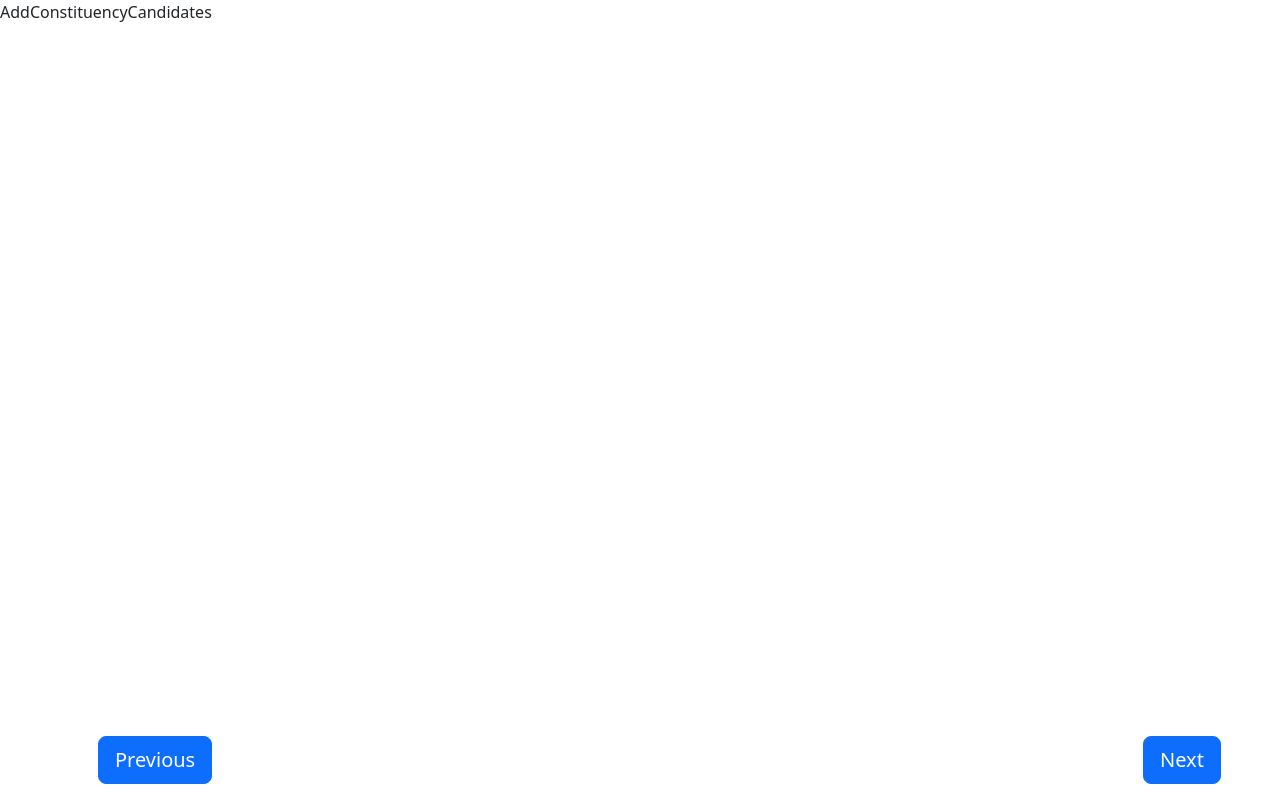
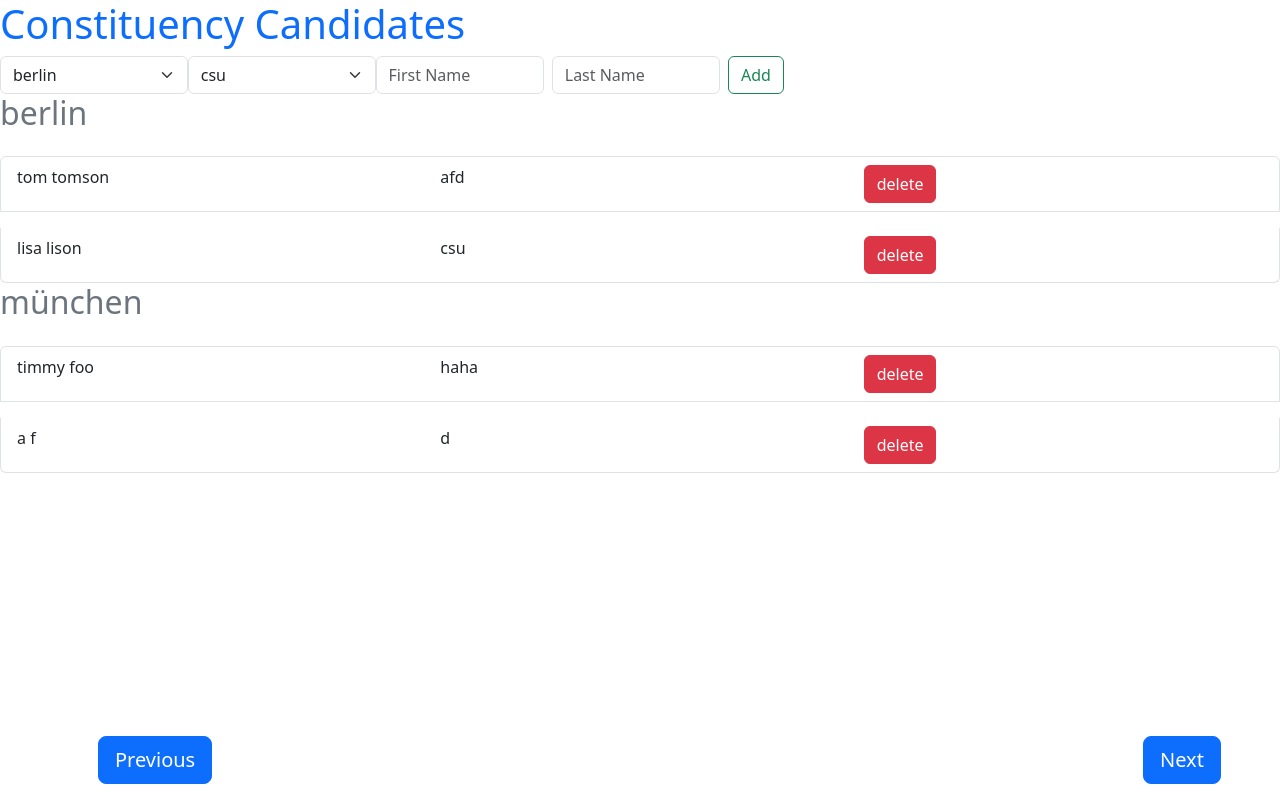
Before and after one commit to muhamedbaqir/Digital-Voting-System, a React (Create React App) app in the folder react-app/: page /admin/AddConstituencyCandidates in a window 1280 px wide. Built offline with nearby package versions, Linux system fonts and the light colour scheme.

Commit message:
deleted confirm election page and still working on addConstituencyCandidates

```diff
--- a/react-app/src/App.js
+++ b/react-app/src/App.js
@@ -14,7 +14,6 @@ import AddConstituencies from "./pages/StartElection/AddConstituencies";
 import AddConstituencyCandidates from "./pages/StartElection/AddConstituencyCandidates";
 import AddConstituencyParties from "./pages/StartElection/AddConstituencyParties";
 import AddFederalParties from "./pages/StartElection/AddFederalParties";
-import ConfirmElectionStart from "./pages/StartElection/ConfirmElectionStart";
 
 function App() {
   return (
@@ -45,10 +44,6 @@ function App() {
           path="/admin/AddFederalParties"
           element={<AddFederalParties />}
         />
-        <Route
-          path="/admin/ConfirmElectionStart"
-          element={<ConfirmElectionStart />}
-        />
       </Routes>
     </Router>
   );
--- a/react-app/src/pages/Home.js
+++ b/react-app/src/pages/Home.js
@@ -67,11 +67,10 @@ export default function Home() {
             </p>
             <p class="mb-3">
               The first vote (Erststimme) is used to choose a candidate from
-              your local constituency. Germany is divided into 299
-              constituencies, and you vote for the candidate you want to
-              represent your local area in the Bundestag (federal parliament).
-              The candidate with the most votes in each constituency wins a seat
-              in the Bundestag.
+              your local constituency. Germany is divided into constituencies,
+              and you vote for the candidate you want to represent your local
+              area in the Bundestag (federal parliament). The candidate with the
+              most votes in each constituency wins a seat in the Bundestag.
             </p>
             <p class="mb-3">
               The second vote (Zweitstimme) is for a political party. This vote
--- a/react-app/src/pages/StartElection/AddConstituencyCandidates.js
+++ b/react-app/src/pages/StartElection/AddConstituencyCandidates.js
@@ -1,12 +1,159 @@
 import { useNavigate } from "react-router-dom";
 import PrevNextButtonBar from "../../components/PrevNextButtonBar";
+import { useEffect, useState } from "react";
+
+class Candidate {
+  constructor(firstName, lastName, party) {
+    this.firstName = firstName;
+    this.lastName = lastName;
+    this.party = party;
+  }
+}
+
+const displayConstituencyCandidates = (
+  constituencyCandidates,
+  handleDelete
+) => {
+  return (
+    <div>
+      {constituencyCandidates.map((c) => (
+        <div>
+          <h2 className="text-secondary">{c.name}</h2>
+          <ul className="list-group">
+            {c.candidates.map((p) => (
+              <li class="list-group-item mt-3">
+                <div className="row">
+                  <div className="col">
+                    {p.firstName} {p.lastName}
+                  </div>
+                  <div className="col">{p.party}</div>
+                  <column className="col">
+                    <button
+                      className="btn btn-danger"
+                      onClick={() => handleDelete(c.name, p)}
+                    >
+                      delete
+                    </button>
+                  </column>
+                </div>
+              </li>
+            ))}
+          </ul>
+        </div>
+      ))}
+    </div>
+  );
+};
 
 export default function AddConstituencyCandidates() {
   const navigate = useNavigate();
+  const [constituencyCandidates, setConstituencyCandidates] = useState([
+    {
+      name: "berlin",
+      candidates: [
+        new Candidate("tom", "tomson", "afd"),
+        new Candidate("lisa", "lison", "csu"),
+      ],
+    },
+    {
+      name: "münchen",
+      candidates: [
+        new Candidate("timmy", "foo", "haha"),
+        new Candidate("a", "f", "d"),
+      ],
+    },
+    ,
+  ]);
+  const [parties, setParties] = useState(["csu", "afd"]);
+
+  useEffect(() => {}, [constituencyCandidates]);
+
+  const [candidateFirstName, setCandidateFirstName] = useState("");
+  const [candidateLastName, setCandidateLastName] = useState("");
+  const [selectedConstituency, setSelectedConstituency] = useState(
+    constituencyCandidates[0].name
+  );
+  const [selectedParty, setSelectedParty] = useState(parties[0]);
+
+  const handleSubmit = (e) => {
+    e.preventDefault();
+    let index = constituencyCandidates.findIndex(
+      (it) => it.name == selectedConstituency
+    );
+    let tempCandidates = constituencyCandidates[index].candidates;
+    if (
+      tempCandidates.includes(candidateFirstName) ||
+      candidateFirstName == "" ||
+      candidateLastName == ""
+    ) {
+      alert("Candidate is null or already exists");
+      return;
+    }
+    tempCandidates = [...tempCandidates, candidateFirstName];
+    let tempConstituencies = [...constituencyCandidates];
+    tempConstituencies[index].candidates = tempCandidates;
+    setConstituencyCandidates(tempConstituencies);
+    setCandidateFirstName("");
+    setCandidateLastName("");
+  };
+
+  const handleDelete = (constituencyName, party) => {
+    let constituencyIndex = constituencyCandidates.findIndex(
+      (it) => it.name == constituencyName
+    );
+    let tempParties = [...constituencyCandidates[constituencyIndex].candidates];
+    tempParties = tempParties.filter((it) => it != party);
+
+    let tempConstituencies = [...constituencyCandidates];
+    tempConstituencies[constituencyIndex].candidates = [...tempParties];
+    setConstituencyCandidates([...tempConstituencies]);
+  };
 
   return (
     <>
-      AddConstituencyCandidates
+      <h1 className="text-primary">Constituency Candidates</h1>
+      <form class="d-inline-flex" onSubmit={handleSubmit}>
+        <select
+          class="form-select"
+          aria-label="Default select example"
+          onChange={(e) => setSelectedConstituency(e.target.value)}
+        >
+          {constituencyCandidates.map((it) => (
+            <option value={it.name}>{it.name}</option>
+          ))}
+        </select>
+        <select
+          class="form-select"
+          aria-label="Default select example"
+          onChange={(e) => setSelectedConstituency(e.target.value)}
+        >
+          {parties.map((it) => (
+            <option value={it}>{it}</option>
+          ))}
+        </select>
+
+        <input
+          name="newEntry"
+          class="form-control me-2"
+          placeholder="First Name"
+          id="searchResult"
+          value={candidateFirstName}
+          onChange={(e) => setCandidateFirstName(e.target.value)}
+        />
+        <input
+          name="newEntry"
+          class="form-control me-2"
+          placeholder="Last Name"
+          id="searchResult"
+          value={candidateLastName}
+          onChange={(e) => setCandidateLastName(e.target.value)}
+        />
+        <button class="btn btn-outline-success" type="submit">
+          Add
+        </button>
+      </form>
+      {displayConstituencyCandidates(constituencyCandidates, handleDelete)}
+
       <div className="fixed-bottom">
         {" "}
         {PrevNextButtonBar(
--- a/react-app/src/pages/StartElection/AddFederalParties.js
+++ b/react-app/src/pages/StartElection/AddFederalParties.js
@@ -56,16 +56,15 @@ export default function AddFederalParties() {
         ))}
       </ul>
       <div className="fixed-bottom">
-        {" "}
         {PrevNextButtonBar(
           () => {
             navigate("/admin/AddConstituencyCandidates");
           },
           () => {
-            navigate("/admin/ConfirmElectionStart");
+            navigate("/admin/dashboard");
           },
           "Previous",
-          "Next"
+          "Start Election"
         )}
       </div>
     </>
--- a/react-app/src/pages/StartElection/ConfirmElectionStart.js
+++ /dev/null
@@ -1,25 +0,0 @@
-import { useNavigate } from "react-router-dom";
-import PrevNextButtonBar from "../../components/PrevNextButtonBar";
-
-export default function ConfirmElectionStart() {
-  const navigate = useNavigate();
-
-  return (
-    <>
-      ConfirmElectionStart
-      <div className="fixed-bottom">
-        {" "}
-        {PrevNextButtonBar(
-          () => {
-            navigate("/admin/AddFederalParties");
-          },
-          () => {
-            navigate("/admin/dashboard");
-          },
-          "Previous",
-          "Start Election"
-        )}
-      </div>
-    </>
-  );
-}
```
